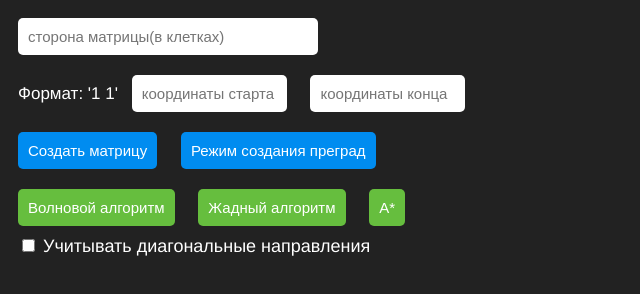
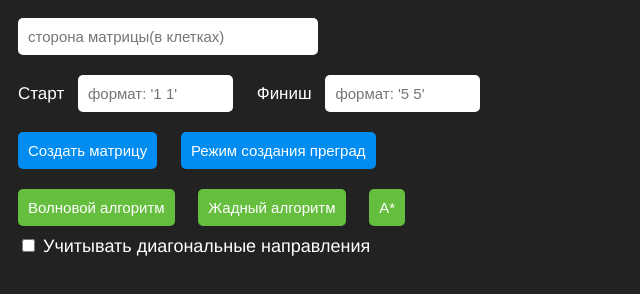
Before and after one commit to maximzadorkin/SaDPA, a website: page searchRoadOnMatrix/src/index.html in a window 1280 px wide. Shown: the whole page, without its empty margins (0-640 px from the left). Drawn offline with Linux system fonts and the light colour scheme.

Commit message:
поменял ввод стартовых координат

```diff
--- a/searchRoadOnMatrix/src/index.html
+++ b/searchRoadOnMatrix/src/index.html
@@ -12,9 +12,10 @@
     <input type="text" class="inp" placeholder="сторона матрицы(в клетках)" id="width">
   </div>
   <div>
-    <p style="display: inline;text-align:left; margin-left:10px; font-size: 17px; color:white;">Формат: '1 1'</p>
-    <input type="text" id="startCoord" placeholder="координаты старта" class="inp" style="width: 155px">
-    <input type="text" id="endCoord" placeholder="координаты конца"  class="inp"style="width: 155px">
+    <p style="display: inline;text-align:left; margin-left:10px; font-size: 17px; color:white;">Старт</p>
+    <input type="text" id="startCoord" placeholder="формат: '1 1'" class="inp" style="width: 155px">
+    <p style="display: inline;text-align:left; margin-left:10px; font-size: 17px; color:white;">Финиш</p>
+    <input type="text" id="endCoord" placeholder="формат: '5 5'"  class="inp"style="width: 155px">
   </div>
   <button class="btn" id="createMatrix">Создать матрицу</button>
   <button class="btn" id="mode" >Режим создания преград</button>
```
